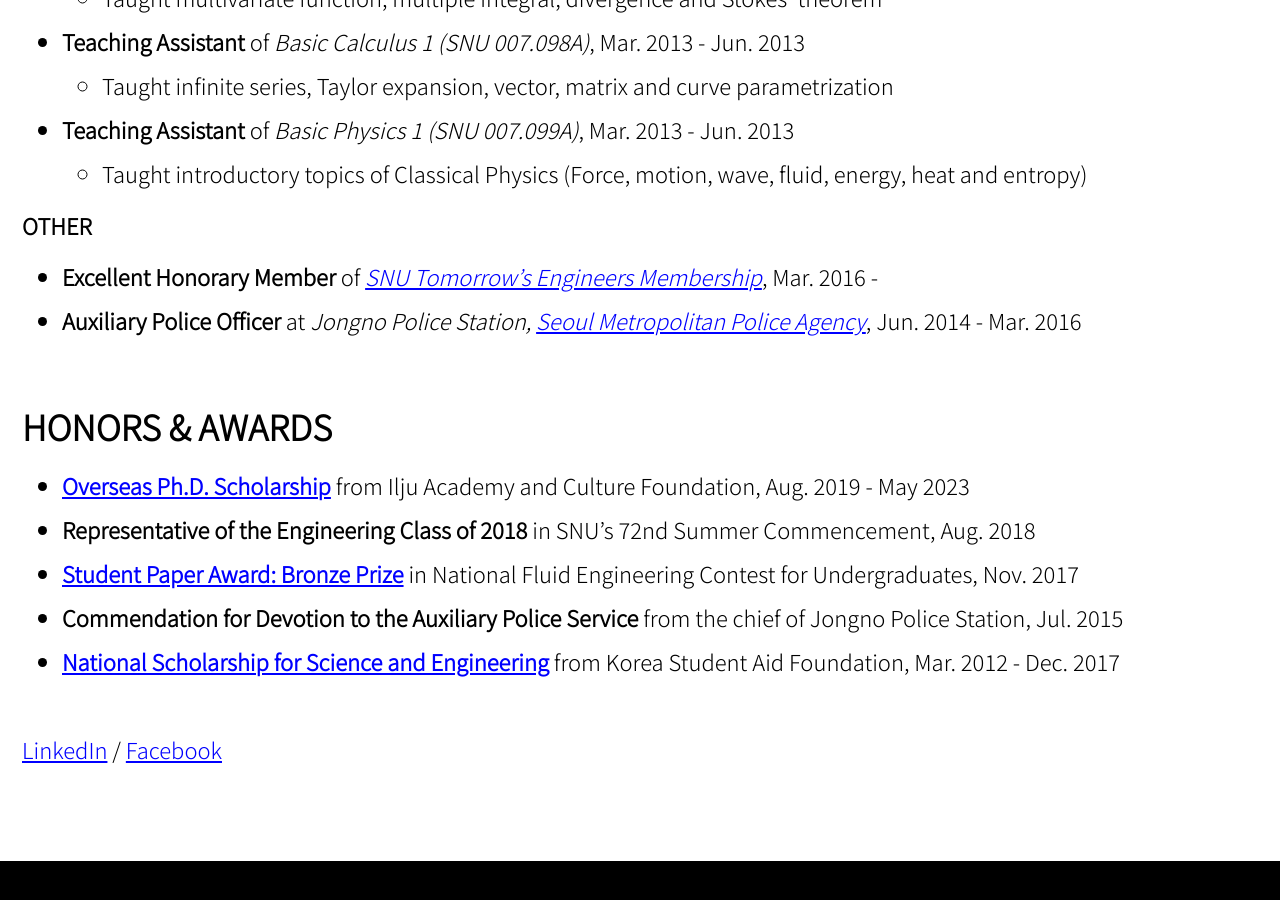
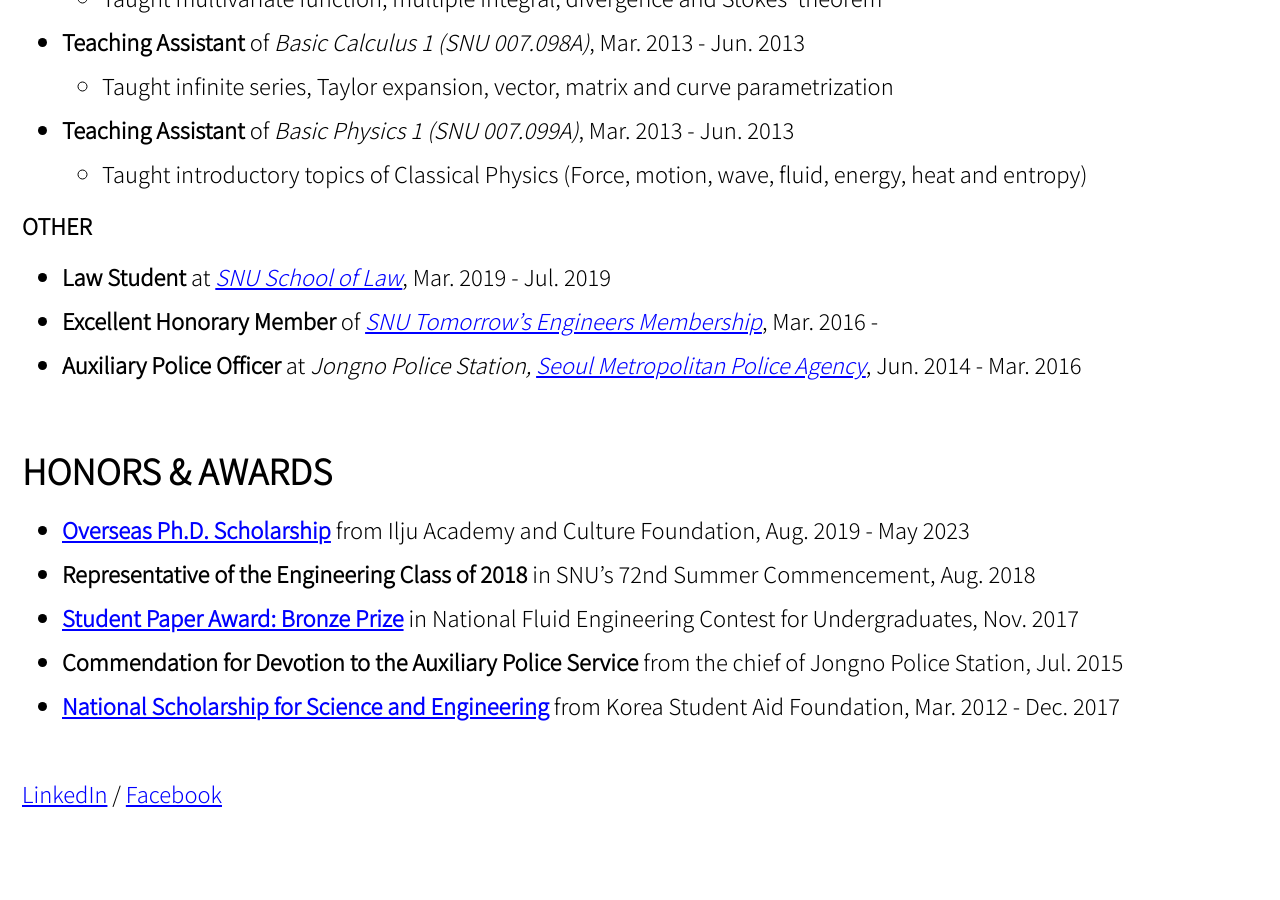
Before and after one commit to jun9303/jun9303.github.io, a Jekyll site: the page built from _pages/about.md, in a window 1280 px wide and 900 px high, scrolled down 1972 px. Built offline with Jekyll 4.4.1, drawn with Linux system fonts in a browser that asks for light colours; cached includes are drawn as plain includes; nearby versions of some CDN libraries.

Commit message:
Signed-off-by: SJ <jun9303@gmail.com>

```diff
--- a/_pages/about.md
+++ b/_pages/about.md
@@ -65,6 +65,7 @@ feature_row:
 
 ### OTHER
 
+- **Law Student** at *[SNU School of Law](https://law.snu.ac.kr)*, Mar. 2019 - Jul. 2019
 - **Excellent Honorary Member** of *[SNU Tomorrow's Engineers Membership](https://honor.snu.ac.kr)*, Mar. 2016 -
 - **Auxiliary Police Officer** at *Jongno Police Station, [Seoul Metropolitan Police Agency](https://www.smpa.go.kr/home/homeIndexEng.do?menuCode=eng)*, Jun. 2014 - Mar. 2016
 
```
